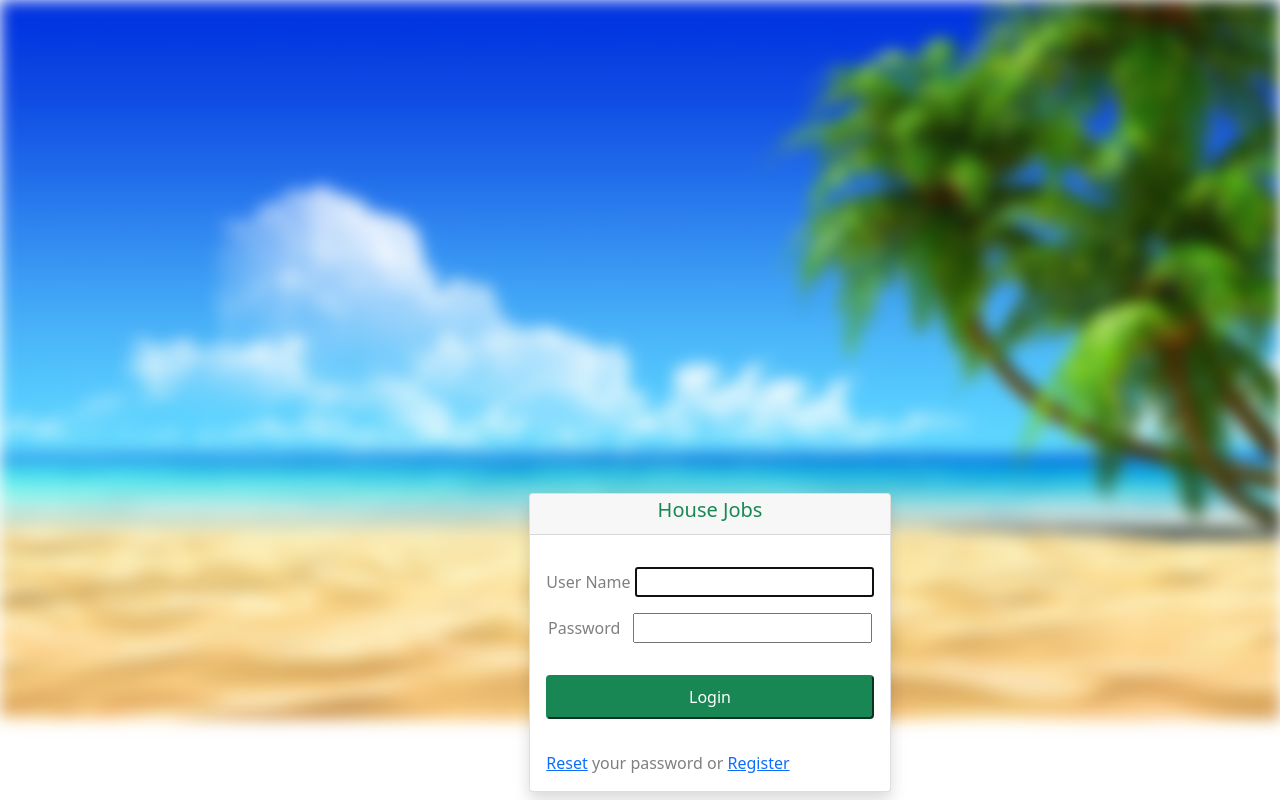
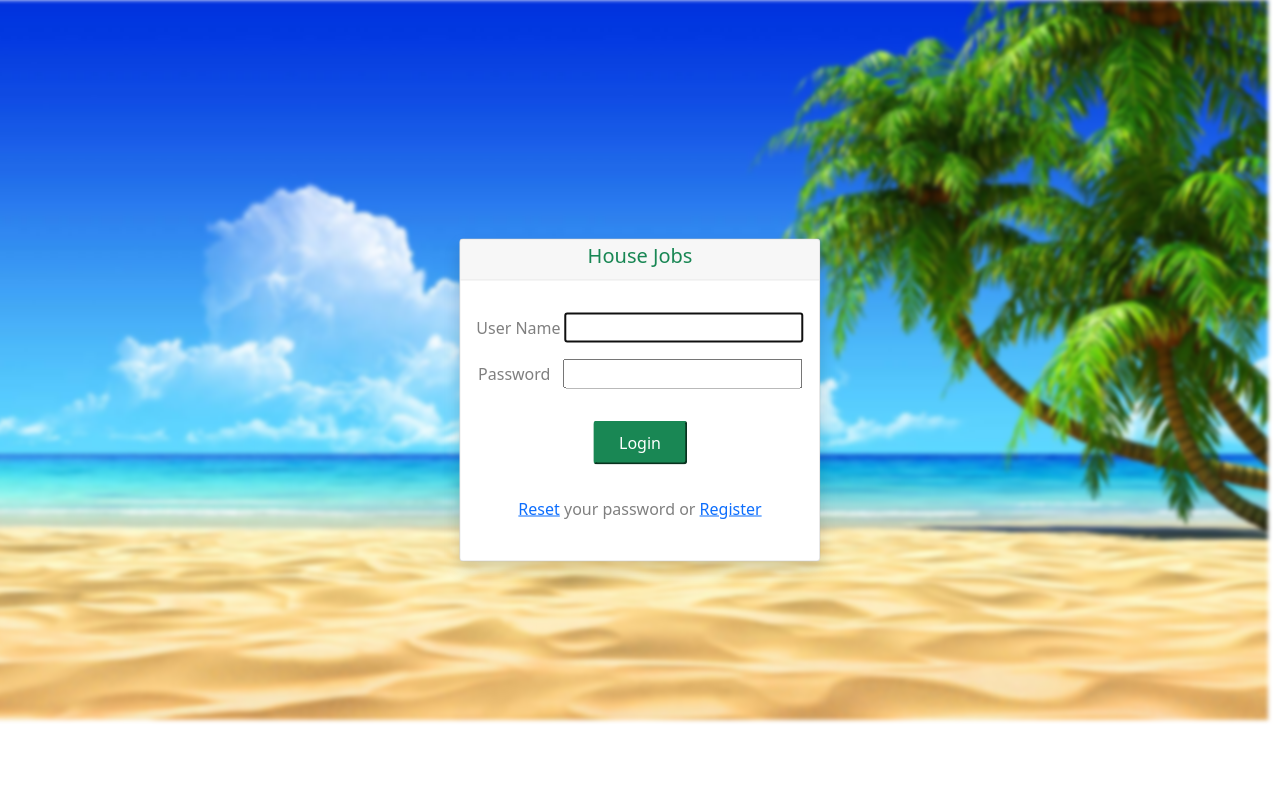
Before and after one commit to fnmalik2002/HomeProject, a Django app: page /accounts/login/ in a window 1280 px wide. Run offline with Django 4.2, Linux system fonts and the light colour scheme.

Commit message:
minor tweaking of login page

```diff
--- a/jobs/static/jobs/style.css
+++ b/jobs/static/jobs/style.css
@@ -4,6 +4,6 @@
 
 .my_img {
     /* Add the blur effect */
-    filter: blur(8px);
-    -webkit-filter: blur(8px);
+    filter: blur(2px);
+    -webkit-filter: blur(2px);
 }
--- a/jobs/templates/jobs/base.html
+++ b/jobs/templates/jobs/base.html
@@ -5,7 +5,8 @@
     <meta charset="UTF-8">
     <meta http-equiv="X-UA-Compatible" content="IE=edge">
     <meta name="viewport" content="width=device-width, initial-scale=1.0">
-    <title>Jobs Portal</title>
+    <title>House Jobs</title>
+    <link rel="shortcut icon" type="image/jpg" href="{%static 'jobs/favicon.png'%}"/>
     <link href="https://cdn.jsdelivr.net/npm/bootstrap@5.1.2/dist/css/bootstrap.min.css" rel="stylesheet">
     <script src="https://cdn.jsdelivr.net/npm/bootstrap@5.1.2/dist/js/bootstrap.bundle.min.js"></script>
     <link rel="stylesheet" href="{% static 'jobs/style.css' %}">
--- a/jobs/templates/registration/login.html
+++ b/jobs/templates/registration/login.html
@@ -13,8 +13,8 @@
 </head>
 
 <body class="has-bg-img ">
- <img class=" my_img bg-img position-relative" src="{% static 'jobs/login_wallpaper.jpeg' %}" alt="background image" width="100%" height="100%">
-    <div class="container d-flex justify-content-center position-absolute bottom-0 end-0 ">
+ <img class=" my_img bg-img row justify-content-center position-relative" src="{% static 'jobs/login_wallpaper.jpeg' %}" alt="background image" width="100%" height="100%">
+    <div class=" position-absolute translate-middle top-50 start-50 ">
 
         <div class="card m-2 rounded shadow text-black-50">
         <div class="card-header p-0 m-0 text-center p-1">
@@ -27,10 +27,12 @@
 
                     <p class="my-3"> User Name {{ form.username}}</p>
                     <p class="my-3"> Password&nbsp;&nbsp; {{ form.password}}</p>
-                    <input type="submit" value="Login" class="p-2 btn-success rounded w-100 my-3">
+                    <input type="submit" value="Login" class="p-2 px-4 btn-success rounded my-3">
                 </form>
             </div>
-            <p class="ps-3"><a href="{% url 'jobs:reset' %}">Reset</a> your password or <a href="{% url 'jobs:register' %}">Register</a> </p>
+            <div class="d-flex justify-content-center mb-4">
+            <p class=""><a href="{% url 'jobs:reset' %}">Reset</a> your password or <a href="{% url 'jobs:register' %}">Register</a> </p>
+            </div>
         </div>
 
     </div>
```
Also changed, not shown: db.sqlite3, jobs/static/jobs/favicon.png (added), 4 other files.
